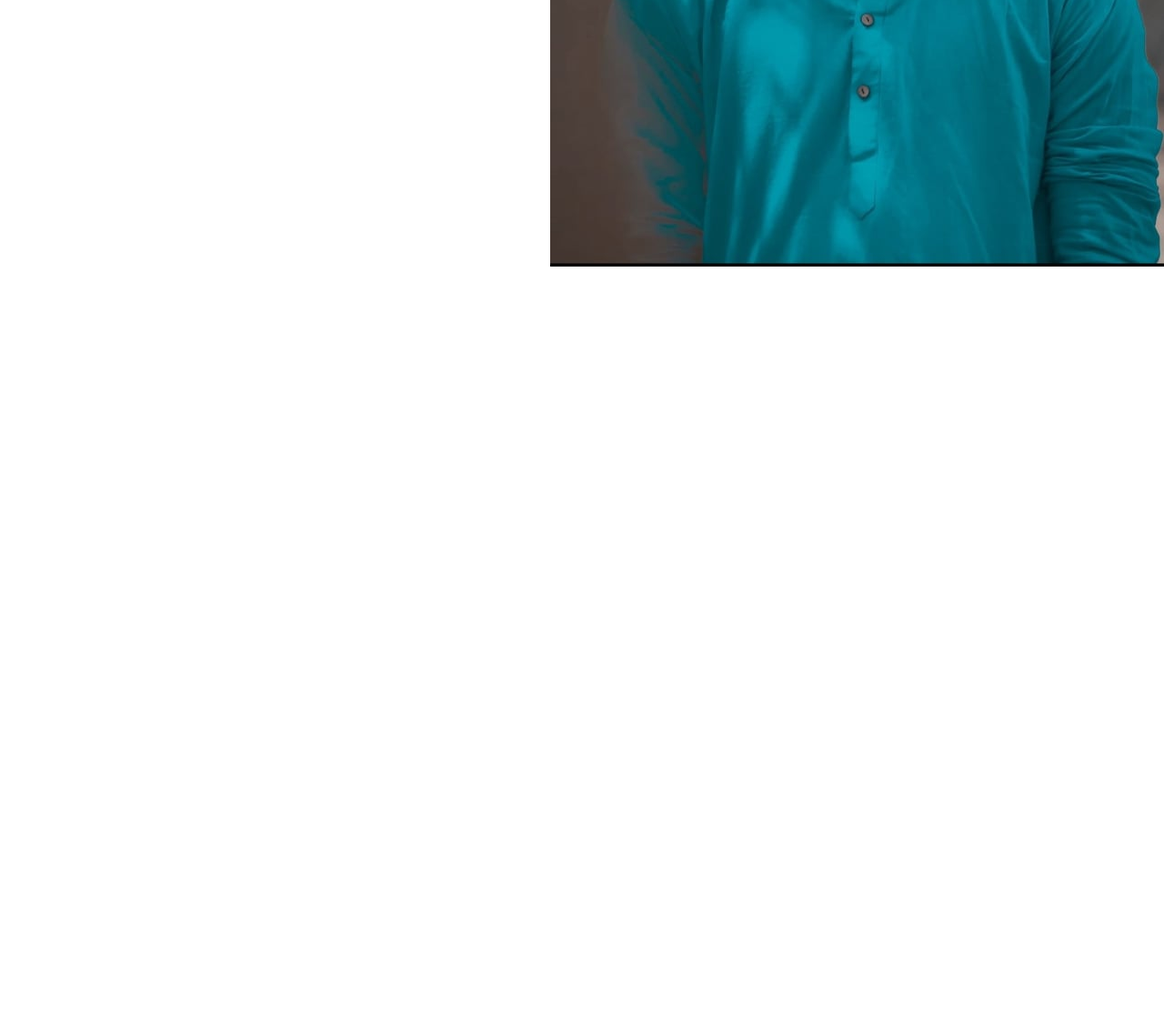
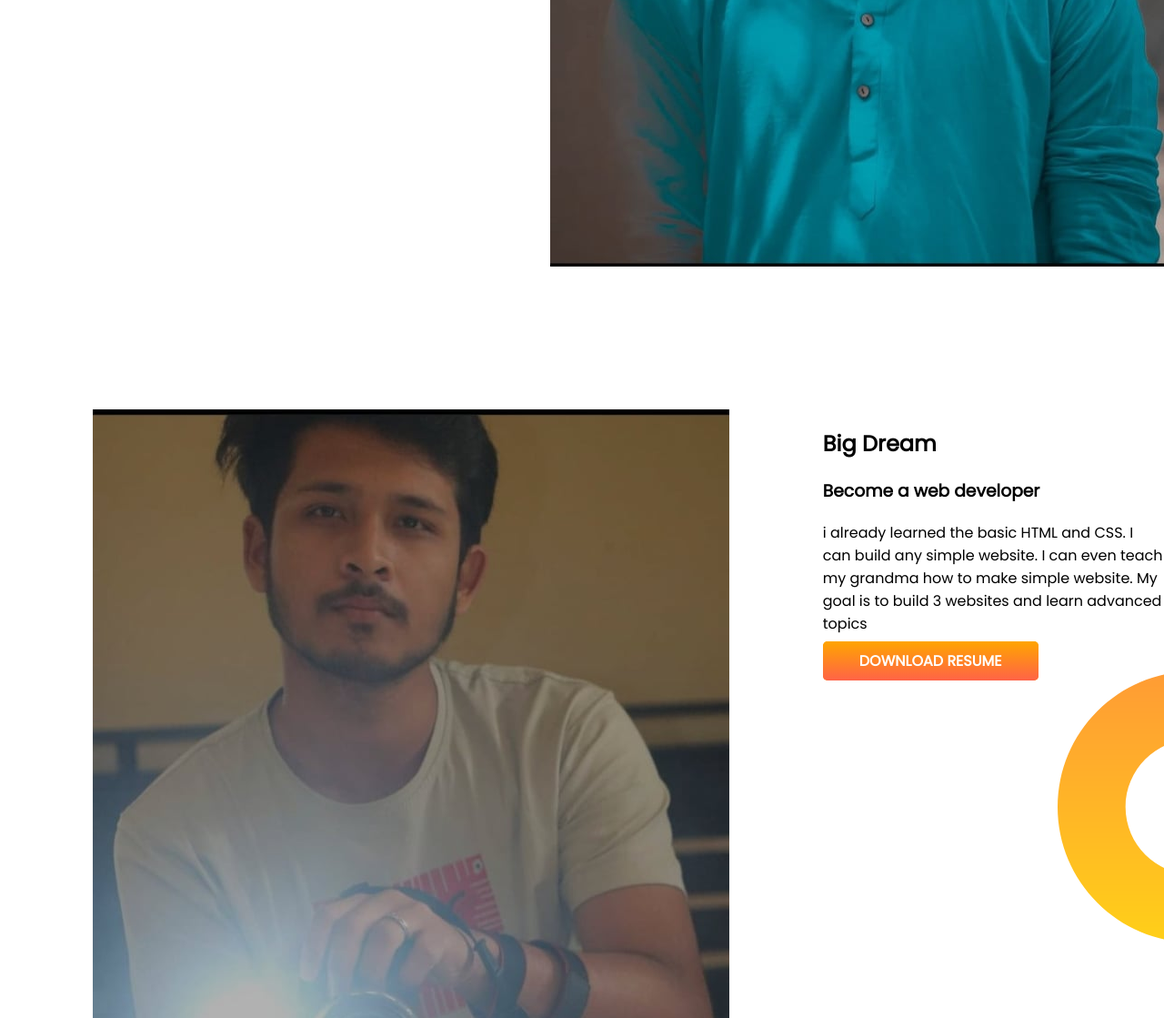
Before and after one commit to jinia02/developer-portfolio, a plain HTML site: page index.html in a window 1280 px wide. Shown: the part 554-1673 px from the top of the page at 91% size. Before the commit the page ends 854 px from the top, so only its background shows below. Drawn offline with Linux system fonts and the light colour scheme.

Commit message:
big dream added

```diff
--- a/index.html
+++ b/index.html
@@ -31,5 +31,18 @@
         </div>
     </section>
 </body>
+<section class="dream-big">
+    <div class="half-width">
+        <img src="images/mishuk3.jpg" alt="">
+    </div>
+    <div class="half-width">
+        <h1>Big Dream</h1>
+        <h3>Become a web developer</h3>
+        <p> i already learned the basic HTML and CSS. I can build any simple website. I can even teach my grandma how
+            to make simple website. My goal is to build 3 websites and learn advanced topics</p>
+        <a class="link-button" target="_blank" href="https://web.programming-hero.com/">DOWNLOAD RESUME</a>
+    </div>
+</section>
+
 
 </html>
--- a/style.css
+++ b/style.css
@@ -10,13 +10,14 @@ h1{
 }
 section{
     display: flex;
+    margin-bottom: 150px;
 }
 .half-width{
-    width: 50%;
+    width: 80%;
     padding-left: 8%;
 }
 .half-width{
-    width: 60%;
+    width: 80%;
 }
 .link-button{
     text-decoration: none;
@@ -31,3 +32,8 @@ section{
      background-image: url(images/top-banner.png);
      background-repeat: no-repeat;
 }
+.dream-big{
+    background-image: url(images/dream-bg.png);
+    background-repeat: no-repeat;
+    background-position: right;
+}
```
Also changed, not shown: images/mishuk3.jpg (added).
